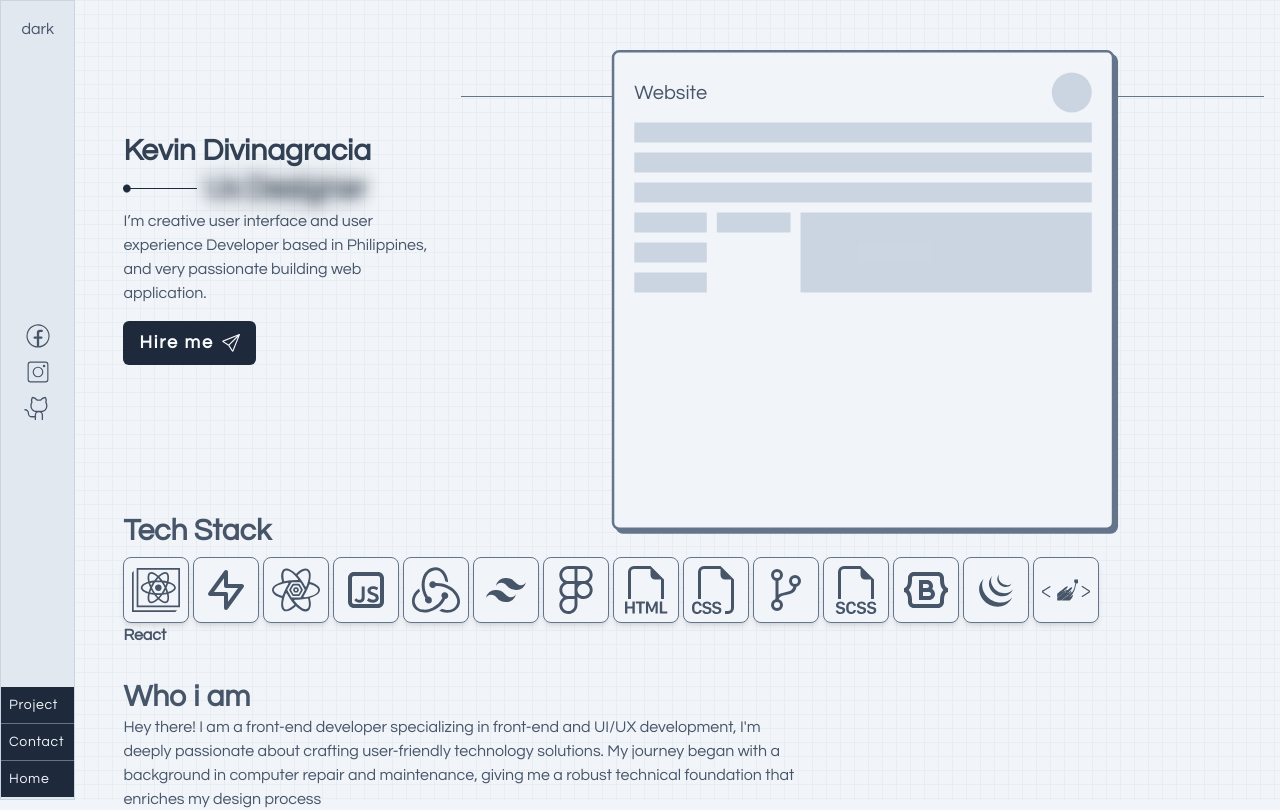
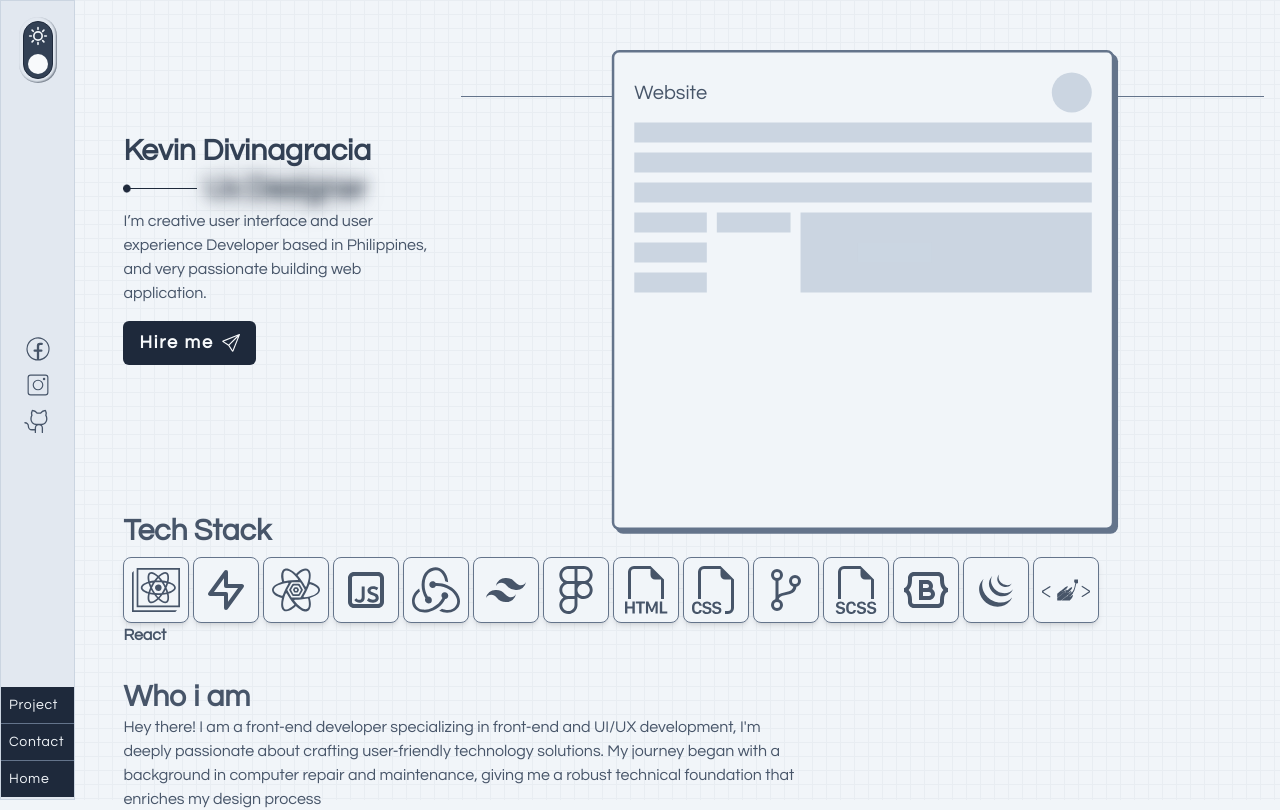
Before and after one commit to ghekghek2/portfolio2024, a React (Vite) app: page /kevinDivinagracia in a window 1280 px wide. Shown: the top 810 px of the page. Built offline with nearby package versions, Linux system fonts and the light colour scheme.

Commit message:
design dark mode button

```diff
--- a/src/App.css
+++ b/src/App.css
@@ -55,6 +55,12 @@
     width: 0px;
     background: transparent;
   }
+
+  .drkbtn {
+    box-shadow: -1px -1px 2px 0px rgba(30, 41, 59, 0.6) inset;
+    /* -webkit-box-shadow: -2px -2px 2px 0px rgba(30, 41, 59, 0.5) inset;
+    -moz-box-shadow: -2px -2px 2px 0px rgba(30, 41, 59, 0.5) inset; */
+  }
 }
 
 @layer utilities {
--- a/src/components/SideNavbar.jsx
+++ b/src/components/SideNavbar.jsx
@@ -8,8 +8,10 @@ function SideNavbar() {
   return (
     <div className=" dark:backdrop-blur-[1px] dark:bg-transparent dark:border-slate-800 transition-all duration-300 z-50 border border-slate-300 bg-slate-200 max-h-screen  sticky  md:w-[140px] top-0 left-0 bottom-0 ">
       <div className="h-full   md:w-full flex flex-col justify-between w-10 ">
-        <div className="flex justify-center items-center p-4">
-          <DarkBtn />
+        <div className="flex justify-center items-center pt-4">
+          <div className="drkbtn  p-1 rounded-full">
+            <DarkBtn />
+          </div>
         </div>
         <div className="flex flex-col items-center justify-center ">
           {/* <div className="  w-fit h-fit  ">
--- a/src/ui/DarkBtn.jsx
+++ b/src/ui/DarkBtn.jsx
@@ -1,9 +1,28 @@
+import { GrSun } from "react-icons/gr";
+import { BiMoon } from "react-icons/bi";
+import { useState } from "react";
+
 function DarkBtn() {
+  const [dark, setDark] = useState(false);
   function toggleTheme() {
     document.documentElement.classList.toggle("dark");
+    setDark(() => !dark);
   }
 
-  return <button onClick={toggleTheme}>dark</button>;
+  return (
+    <button
+      onClick={toggleTheme}
+      className="md:text-xl flex gap-2 flex-col bg-slate-700 text-slate-100 items-center border border-slate-800 h-full p-1 rounded-full relative transition-all "
+    >
+      <GrSun />
+      <BiMoon />
+      <div
+        className={` w-4 h-4 md:w-5 md:h-5 bg-slate-50 rounded-full absolute  ${
+          !dark ? "bottom-1" : "top-1"
+        }`}
+      ></div>
+    </button>
+  );
 }
 
 export default DarkBtn;
```
